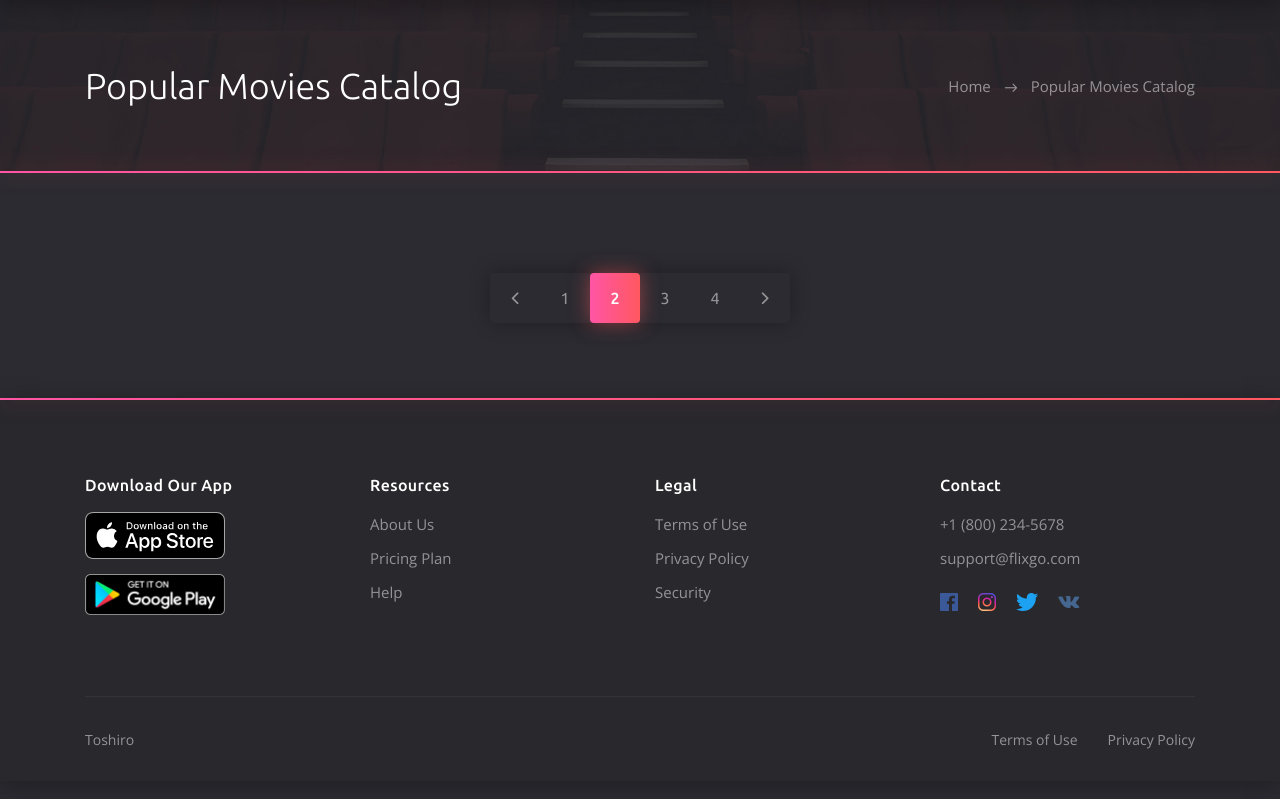
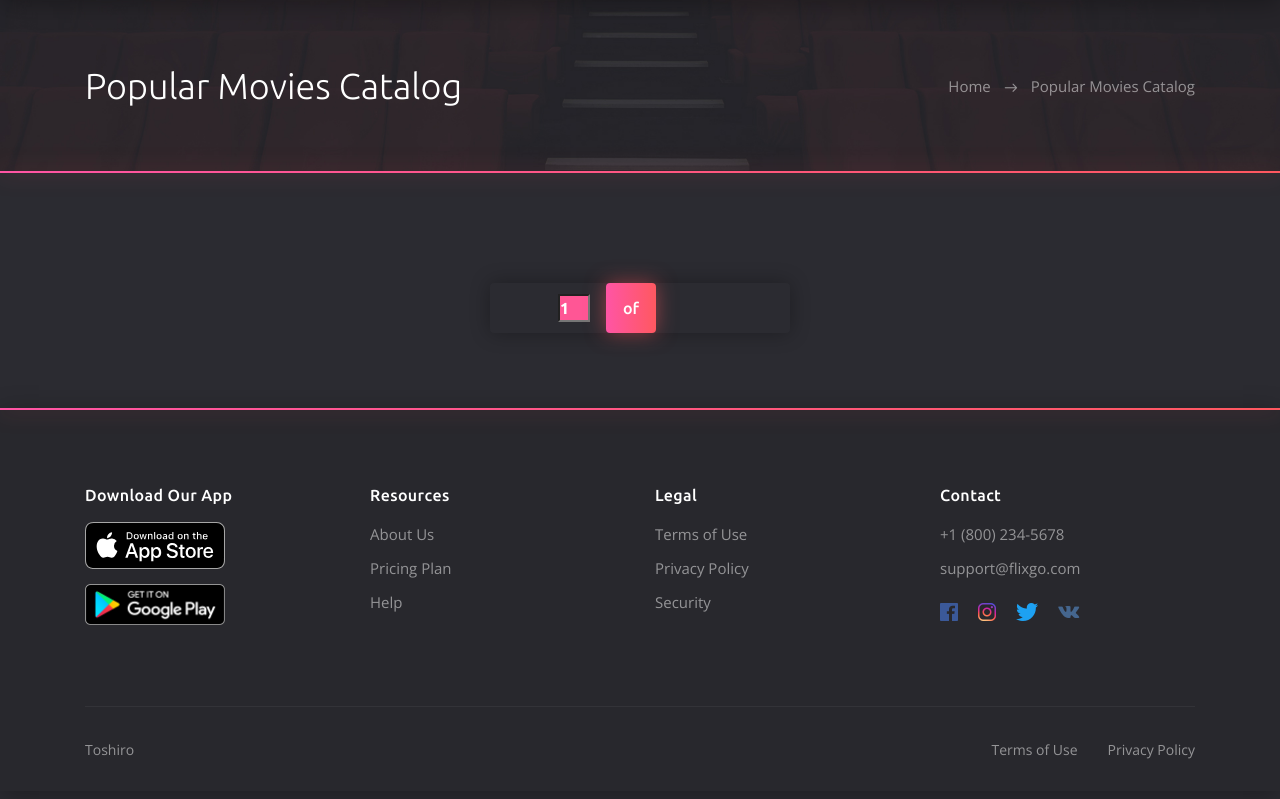
Before and after one commit to Goddy01/LilBloke, a Django app: template core/templates/core/popular_movies.html in a window 1280 px wide. Shown: the part 91-890 px from the top of the page. Run offline with Django 3.2, Linux system fonts and the light colour scheme; the template is opened without the code that fills it, so the values that code supplies are empty; some libraries are stand-ins or nearby versions.

Commit message:
completed pagination for popular_movies temp

```diff
--- a/core/templates/core/popular_movies.html
+++ b/core/templates/core/popular_movies.html
@@ -64,20 +64,7 @@
                 {% endfor %}
 
 				<!-- paginator -->
-				<div class="col-12">
-					<ul class="paginator paginator--list">
-						<li class="paginator__item paginator__item--prev">
-							<a href="#"><i class="icon ion-ios-arrow-back"></i></a>
-						</li>
-						<li class="paginator__item"><a href="#">1</a></li>
-						<li class="paginator__item paginator__item--active"><a href="#">2</a></li>
-						<li class="paginator__item"><a href="#">3</a></li>
-						<li class="paginator__item"><a href="#">4</a></li>
-						<li class="paginator__item paginator__item--next">
-							<a href="#"><i class="icon ion-ios-arrow-forward"></i></a>
-						</li>
-					</ul>
-				</div>
+				{% include 'pagination_snippet.html' %}
 				<!-- end paginator -->
 			</div>
 		</div>
--- a/templates/pagination_snippet.html
+++ b/templates/pagination_snippet.html
@@ -18,7 +18,7 @@
             </a>
         </li> -->
         <!-- <li class="paginator__item"><a href="#"></a></li> -->
-        <li class="paginator__item paginator__item--active" style="">
+        <li class="paginator__item paginator__item--active" style="margin-right: 1rem;">
             <a href="#">
                 <span>of</span>
             </a>
```
